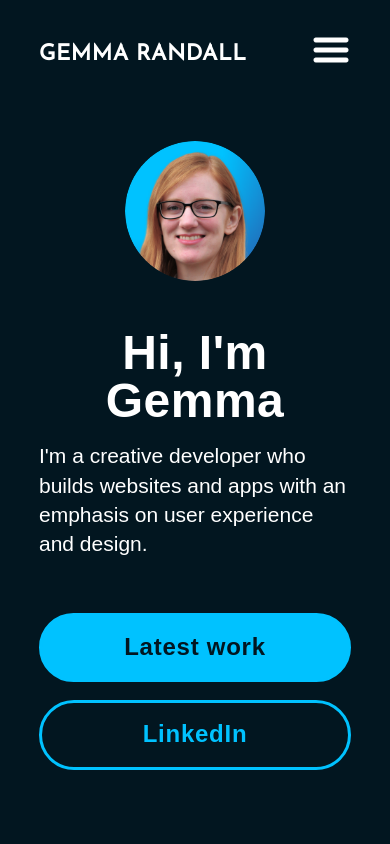
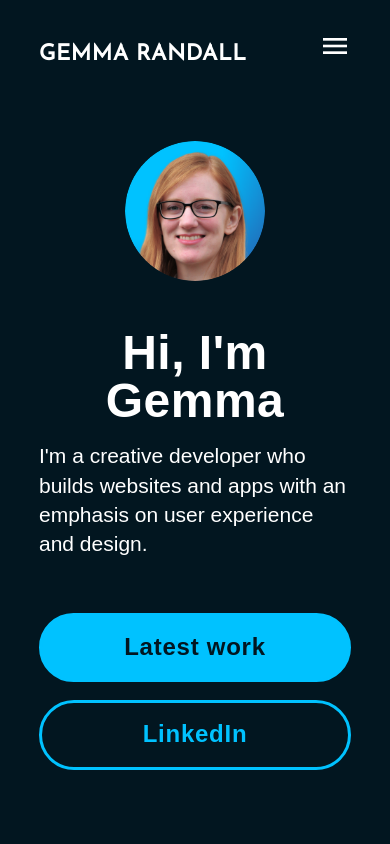
Before and after one commit to GemboJones/my-react-portfolio, a React (Vite) app: page / in a window 390 px wide. Shown: the top 844 px of the page. Built offline with nearby package versions, Linux system fonts and the light colour scheme; a web font is replaced by a local one.

Commit message:
updates menu icons

```diff
--- a/src/Components/Navbar/Navbar.module.css
+++ b/src/Components/Navbar/Navbar.module.css
@@ -70,6 +70,7 @@
   .menuBtn {
     display: block;
     cursor: pointer;
+    width: 32px;
   }
 
   .menuItems {
```
Also changed, not shown: assets/nav/closeIcon.png, assets/nav/menuIcon.png.
